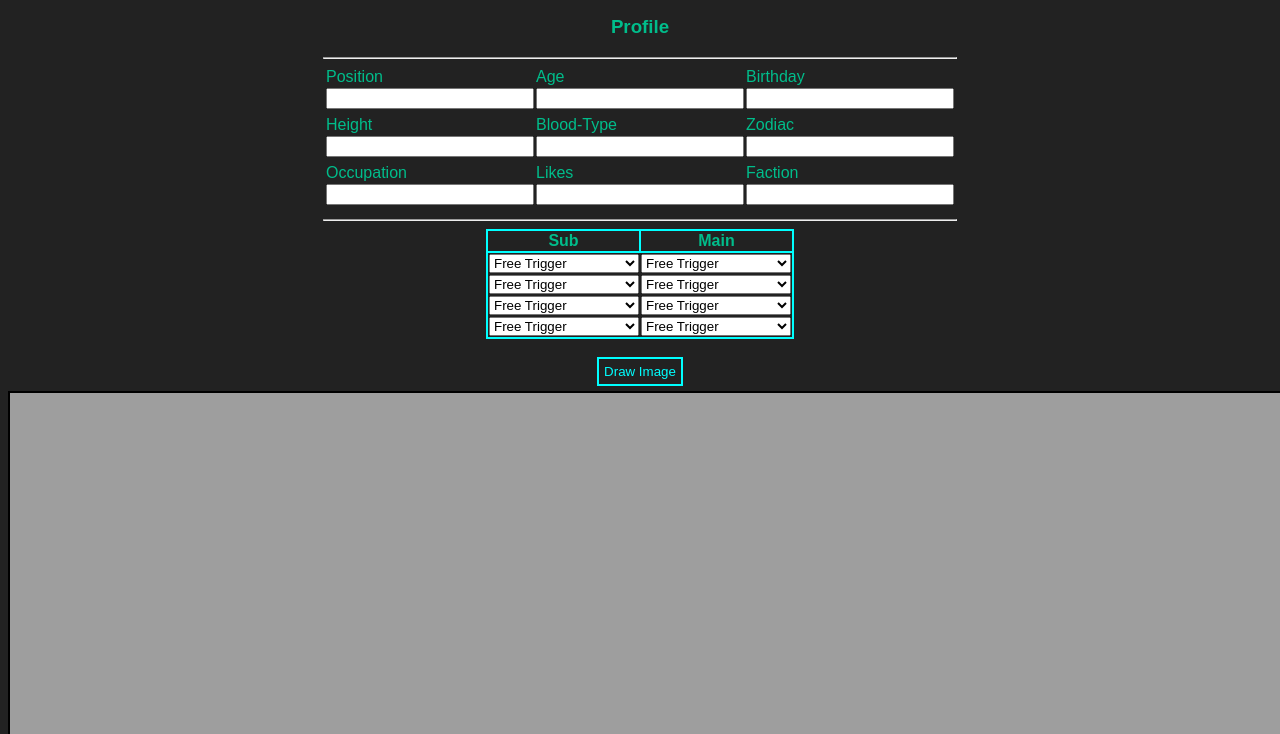
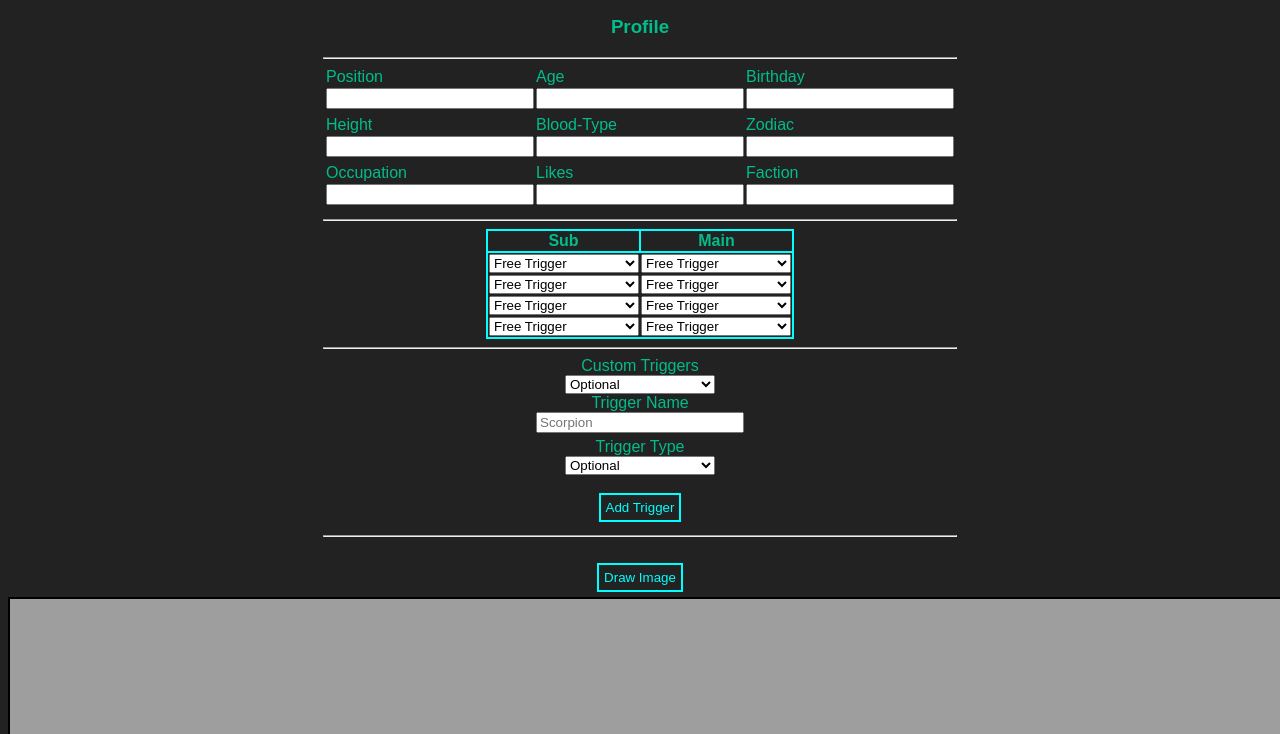
Before and after one commit to emperorbob-ggf/ocmaker, a plain HTML site: page index.html in a window 1280 px wide. Shown: the part 477-1211 px from the top of the page. Drawn offline with Linux system fonts and the light colour scheme.

Commit message:
Custom triggers

```diff
--- a/index.html
+++ b/index.html
@@ -1,19 +1,21 @@
 <!DOCTYPE html>
 <html>
+
 <head>
     <title>World Trigger OC Template</title>
     <link rel="shortcut icon" type="image/x-icon" href="../favicon.ico">
     <link rel="stylesheet" href="ocstyles.css">
 </head>
+
 <body align="center">
     <h1>World Trigger Character</h1>
     <a href="OcEmblemTemplate.png" download="Oc Emblem Template.png">Download Emblem Template</a>
     <br />
     <br />
     <div id="form" align="center">
-            <input type="text" placeholder="OC Name" id="name" style="text-transform: uppercase"/>
-            <input type="number" placeholder="Squad Ranking" min="1" id="ranking"/>
-            <input type="url" placeholder="Squad Emblem Logo" id="emblem"/>
+        <input type="text" placeholder="OC Name" id="name" style="text-transform: uppercase" />
+        <input type="number" placeholder="Squad Ranking" min="1" id="ranking" />
+        <input type="url" placeholder="Squad Emblem Logo" id="emblem" />
         <select id="squadrank">
             <option value="A">A-Rank</option>
             <option value="B">B-Rank</option>
@@ -30,10 +32,10 @@
                 <td>Mobility</td>
             </tr>
             <tr>
-					<td><input type="number" value="0" id="trion" min="1"/></td>
-					<td><input type="number" value="0" id="attack" min="1"/></td>
-					<td><input type="number" value="0" id="defense" min="1"/></td>
-					<td><input type="number" value="0" id="mobility" min="1"/></td>
+                <td><input type="number" value="0" id="trion" min="1" /></td>
+                <td><input type="number" value="0" id="attack" min="1" /></td>
+                <td><input type="number" value="0" id="defense" min="1" /></td>
+                <td><input type="number" value="0" id="mobility" min="1" /></td>
             </tr>
             <tr>
                 <td>Skill</td>
@@ -43,10 +45,10 @@
             </tr>
             <tr>
 
-					<td><input type="number" value="0" id="skill" min="1"/></td>
-					<td><input type="number" value="0" id="range" min="1"/></td>
-					<td><input type="number" value="0" id="command" min="1"/></td>
-					<td><input type="number" value="0" id="tactics" min="1"/></td>
+                <td><input type="number" value="0" id="skill" min="1" /></td>
+                <td><input type="number" value="0" id="range" min="1" /></td>
+                <td><input type="number" value="0" id="command" min="1" /></td>
+                <td><input type="number" value="0" id="tactics" min="1" /></td>
             </tr>
             <tr>
                 <td>Reactions</td>
@@ -55,10 +57,10 @@
                 <td>Recon</td>
             </tr>
             <tr>
-					<td><input type="number" value="0" id="reactions" min="1"/></td>
-					<td><input type="number" value="0" id="strategy" min="1"/></td>
-					<td><input type="number" value="0" id="specialtech" min="1"/></td>
-					<td><input type="number" value="0" id="recon" min="1"/></td>
+                <td><input type="number" value="0" id="reactions" min="1" /></td>
+                <td><input type="number" value="0" id="strategy" min="1" /></td>
+                <td><input type="number" value="0" id="specialtech" min="1" /></td>
+                <td><input type="number" value="0" id="recon" min="1" /></td>
             </tr>
             <tr>
                 <td>Attacker</td>
@@ -67,10 +69,10 @@
                 <td>Gunner</td>
             </tr>
             <tr>
-					<td><input type="number" value="0" id="attacker" min="1"/></td>
-					<td><input type="number" value="0" id="shooter" min="1"/></td>
-					<td><input type="number" value="0" id="sniper" min="1"/></td>
-					<td><input type="number" value="0" id="gunner" min="1"/></td>
+                <td><input type="number" value="0" id="attacker" min="1" /></td>
+                <td><input type="number" value="0" id="shooter" min="1" /></td>
+                <td><input type="number" value="0" id="sniper" min="1" /></td>
+                <td><input type="number" value="0" id="gunner" min="1" /></td>
             </tr>
         </table>
     </div>
@@ -84,9 +86,9 @@
                 <td>Birthday</td>
             </tr>
             <tr>
-					<td><input type="text" id="position"/></td>
-					<td><input type="text" id="age"/></td>
-					<td><input type="text" id="birthday"/></td>
+                <td><input type="text" id="position" /></td>
+                <td><input type="text" id="age" /></td>
+                <td><input type="text" id="birthday" /></td>
             </tr>
             <tr>
                 <td>Height</td>
@@ -94,9 +96,9 @@
                 <td>Zodiac</td>
             </tr>
             <tr>
-					<td><input type="text" id="height"/></td>
-					<td><input type="text" id="blood-type"/></td>
-					<td><input type="text" id="zodiac"/></td>
+                <td><input type="text" id="height" /></td>
+                <td><input type="text" id="blood-type" /></td>
+                <td><input type="text" id="zodiac" /></td>
             </tr>
             <tr>
                 <td>Occupation</td>
@@ -104,9 +106,9 @@
                 <td>Faction</td>
             </tr>
             <tr>
-					<td><input type="text" id="occupation"/></td>
-					<td><input type="text" id="likes"/></td>
-					<td><input type="text" id="faction"/></td>
+                <td><input type="text" id="occupation" /></td>
+                <td><input type="text" id="likes" /></td>
+                <td><input type="text" id="faction" /></td>
             </tr>
         </table>
     </div>
@@ -679,6 +681,46 @@
                 </td>
             </tr>
         </table>
+        <hr />
+        <div id="customTriggers">
+            <label>Custom Triggers</label>
+            <br />
+            <select id="customImg">
+                <option value="0">Optional</option>
+                <option value="1">Shield</option>
+                <option value="2">Scorpion</option>
+                <option value="3">Egret</option>
+                <option value="4">Asteroid</option>
+                <option value="5">Handgun</option>
+                <option value="6">Kogetsu</option>
+                <option value="7">Raygust</option>
+                <option value="8">Viper</option>
+                <option value="9">Meteora</option>
+                <option value="10">Hound</option>
+                <option value="11">Spear: Kogetsu</option>
+                <option value="12">Ibis</option>
+                <option value="13">Lightning</option>
+                <option value="14">Escudo</option>
+                <option value="15">Assault Rifle</option>
+                <option value="16">Shotgun</option>
+                <option value="17">Grenade Launcher</option>
+                <option value="19">Switchbox</option>
+                <option value="22">Sougetsu</option>
+            </select> <br />
+            <label>Trigger Name</label>
+            <input type="text" id="customTriggerName" placeholder="Scorpion"/>
+            <label>Trigger Type</label> <br />
+            <select id="customTriggerType">
+                <option value="OPTION TRIGGER">Optional</option>
+                <option value="DEFENSE TRIGGER">Defense</option>
+                <option value="ATTACKER TRIGGER">Attacker</option>
+                <option value="SHOOTER TRIGGER">Shooter</option>
+                <option value="SNIPER TRIGGER">Sniper</option>
+            </select>
+            <br /><br />
+            <button onclick="addTrigger()" id="triggerAdder">Add Trigger</button>
+        </div>
+        <hr />
         <br />
         <button onclick="draw()">Draw Image</button>
     </div>
--- a/ocscripts.js
+++ b/ocscripts.js
@@ -540,7 +540,7 @@ function trigText() {
             drawGuns(1106, 1060, 1108, i);
         }
         else {
-            ctx.fillText(texts[triggers[i]], 1106, textY);
+            ctx.fillText([texts[i]], 1106, textY);
             ctx.drawImage(trigImg[triggers[i]], 1060, imgY, 39, 43);
             ctx.font = "normal normal bold 13px Arial";
             ctx.fillText(trigNames[triggers[i]], 1111, nameY);
@@ -726,3 +726,21 @@ function draw() {
     ctx.fill();
     ctx.globalAlpha = 1;
 }
+function addTrigger() {
+    let e = document.getElementById("customImg");
+    let ret = parseInt(e.options[e.selectedIndex].value);
+    let imageUrl = newImage(TriggerUrls[ret], false);
+    let triggerName = document.getElementById("customTriggerName").value.toUpperCase();
+    e = document.getElementById("customTriggerType");
+    ret = e.options[e.selectedIndex].value;
+    let triggerType = ret;
+    texts.push(triggerType);
+    trigNames.push(triggerName);
+    trigImg.push(imageUrl);
+    for (let i = 1; i <= 4; i++) {
+        document.getElementById("main" + i).innerHTML += `<option value="${trigNames.length - 1}">${triggerName}</option>`;
+    }
+    for (let i = 1; i <= 4; i++) {
+        document.getElementById("sub" + i).innerHTML += `<option value="${trigNames.length - 1}">${triggerName}</option>`;
+    }
+}
--- a/ocstyles.css
+++ b/ocstyles.css
@@ -60,4 +60,10 @@
 				text-decoration: none;
 				color:springgreen;
 				font-family:arial;
-			}
+            }
+            #triggerAdder:hover {
+                border-color: rgb(149, 216, 61);
+            }
+            #triggerAdder:active {
+                color: red;
+            }
```
Lines whose indentation alone changed are shown as unchanged.
